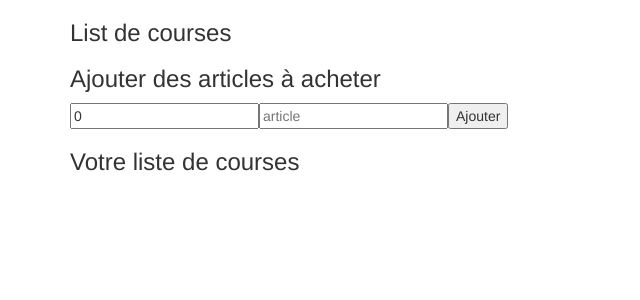
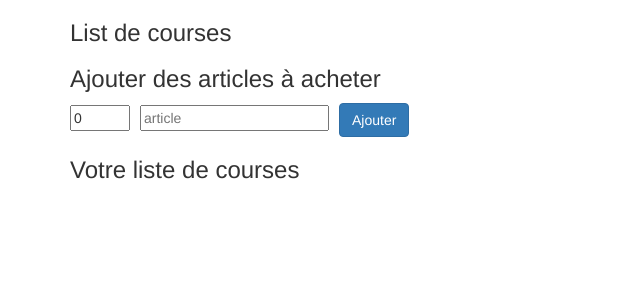
Before and after one commit to sserges/shoppinglist-react, a React (Create React App) app: page / in a window 1280 px wide. Shown: the top 300 px of the page, without its empty margins (0-640 px from the left). Built offline with nearby package versions, Linux system fonts and the light colour scheme.

Commit message:
to import css into a component

```diff
--- a/src/components/Form.js
+++ b/src/components/Form.js
@@ -1,4 +1,6 @@
 import React from "react";
+
+import "../style.css";
 
 class Form extends React.Component {
   state = {
@@ -19,6 +21,7 @@ class Form extends React.Component {
         <h3>{this.props.formTitle}</h3>
         <form onSubmit={this.handleSubmit}>
           <input
+            className="quantity"
             type="number"
             placeholder="quantité"
             value={this.state.quantity}
@@ -30,7 +33,9 @@ class Form extends React.Component {
             value={this.state.name}
             onChange={event => this.setState({ name: event.target.value })}
           />
-          <button type="submit">Ajouter</button>
+          <button className="btn btn-primary" type="submit">
+            Ajouter
+          </button>
         </form>
       </div>
     );
--- /dev/null
+++ b/src/style.css
@@ -0,0 +1,14 @@
+.quantity {
+  width: 60px;
+}
+
+input[type="text"],
+input[type="number"] {
+  margin-right: 10px;
+}
+
+.suppr,
+.edit {
+  margin-right: 10px;
+  margin-bottom: 5px;
+}
```
